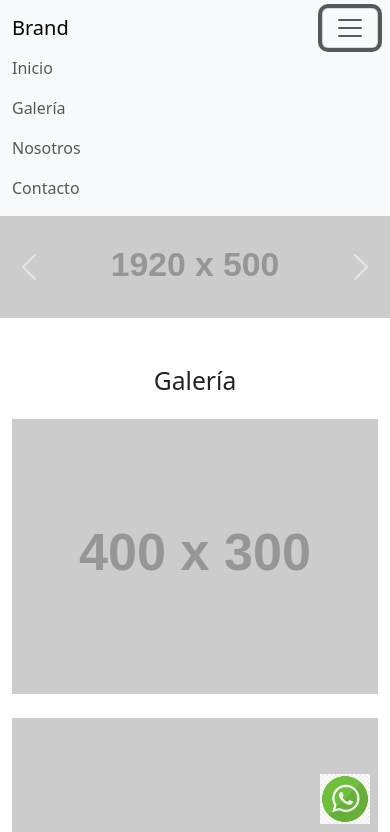
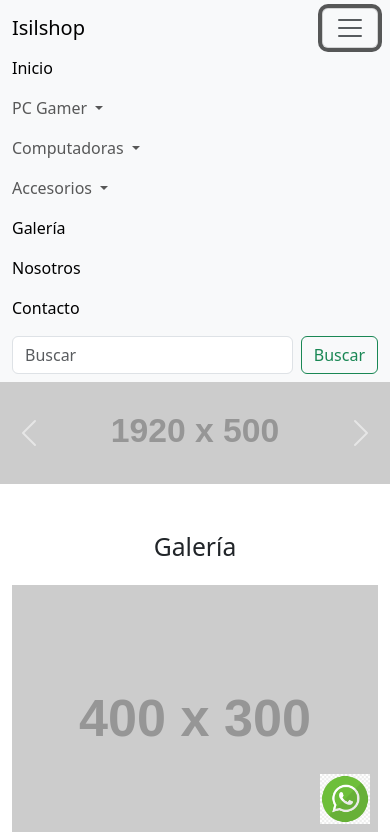
Before and after one commit to 41v420/proyectoweb, a plain HTML site: page index.html in a window 390 px wide. Both pictures are taken after a click on the button "Toggle navigation". Shown: the top 832 px of the page. Drawn offline with nearby package versions, Linux system fonts and the light colour scheme; placeholder pictures from the web are drawn by us.

Commit message:
Actualizacion_01 Cambios en el Navbar por alopez

```diff
--- a/index.html
+++ b/index.html
@@ -10,19 +10,76 @@
 </head>
 <body>
   <!-- Navbar -->
-  <nav class="navbar navbar-expand-lg navbar-light bg-light">
+  <nav class="navbar navbar-expand-lg bg-body-tertiary">
     <div class="container-fluid">
-      <a class="navbar-brand" href="#">Brand</a>
-      <button class="navbar-toggler" type="button" data-bs-toggle="collapse" data-bs-target="#navbarNav" aria-controls="navbarNav" aria-expanded="false" aria-label="Toggle navigation">
+      <a class="navbar-brand" href="#">Isilshop</a>
+      <button class="navbar-toggler" type="button" data-bs-toggle="collapse" data-bs-target="#navbarSupportedContent" aria-controls="navbarSupportedContent" aria-expanded="false" aria-label="Toggle navigation">
         <span class="navbar-toggler-icon"></span>
       </button>
-      <div class="collapse navbar-collapse" id="navbarNav">
-        <ul class="navbar-nav ms-auto">
-          <li class="nav-item"><a class="nav-link" href="#carousel">Inicio</a></li>
-          <li class="nav-item"><a class="nav-link" href="#gallery">Galería</a></li>
-          <li class="nav-item"><a class="nav-link" href="#about">Nosotros</a></li>
-          <li class="nav-item"><a class="nav-link" href="#contact">Contacto</a></li>
+      <div class="collapse navbar-collapse" id="navbarSupportedContent">
+        <ul class="navbar-nav me-auto mb-2 mb-lg-0">
+
+          <li class="nav-item">
+            <a class="nav-link active" aria-current="page" href="#">Inicio</a>
+          </li>
+
+          <li class="nav-item dropdown">
+            <a class="nav-link dropdown-toggle" href="#" role="button" data-bs-toggle="dropdown" aria-expanded="false">
+              PC Gamer
+            </a>
+            <ul class="dropdown-menu">
+              <li><a class="dropdown-item" href="#">Gama Media</a></li>
+              <li><a class="dropdown-item" href="#">Gama Intel</a></li>
+              <li><a class="dropdown-item" href="#">Gama AMD Ryzen</a></li>
+              <li><hr class="dropdown-divider"></li>
+              <li><a class="dropdown-item" href="#">Ver Todo</a></li>
+            </ul>
+          </li>
+
+          <li class="nav-item dropdown">
+            <a class="nav-link dropdown-toggle" href="#" role="button" data-bs-toggle="dropdown" aria-expanded="false">
+              Computadoras
+            </a>
+            <ul class="dropdown-menu">
+              <li><a class="dropdown-item" href="#">De Escritorio</a></li>
+              <li><a class="dropdown-item" href="#">De Ingenieria y Diseño</a></li>
+              <li><a class="dropdown-item" href="#">Laptops</a></li>
+              <li><hr class="dropdown-divider"></li>
+              <li><a class="dropdown-item" href="#">Ver Todo</a></li>
+            </ul>
+          </li>
+
+          <li class="nav-item dropdown">
+            <a class="nav-link dropdown-toggle" href="#" role="button" data-bs-toggle="dropdown" aria-expanded="false">
+              Accesorios
+            </a>
+            <ul class="dropdown-menu">
+              <li><a class="dropdown-item" href="#">Componentes</a></li>
+              <li><a class="dropdown-item" href="#">Teclados y Mouse</a></li>
+              <li><a class="dropdown-item" href="#">Proyectores</a></li>
+              <li><a class="dropdown-item" href="#">Audio</a></li>
+              <li><hr class="dropdown-divider"></li>
+              <li><a class="dropdown-item" href="#">Ver Todo</a></li>
+            </ul>
+          </li>
+
+          <li class="nav-item">
+            <a class="nav-link active" aria-current="page" href="#gallery">Galería</a>
+          </li>
+
+          <li class="nav-item">
+            <a class="nav-link active" aria-current="page" href="#about">Nosotros</a>
+          </li>
+
+          <li class="nav-item">
+            <a class="nav-link active" aria-current="page" href="#contact">Contacto</a>
+          </li>
+
         </ul>
+        <form class="d-flex" role="search">
+          <input class="form-control me-2" type="search" placeholder="Buscar" aria-label="Search">
+          <button class="btn btn-outline-success" type="submit">Buscar</button>
+        </form>
       </div>
     </div>
   </nav>
```
